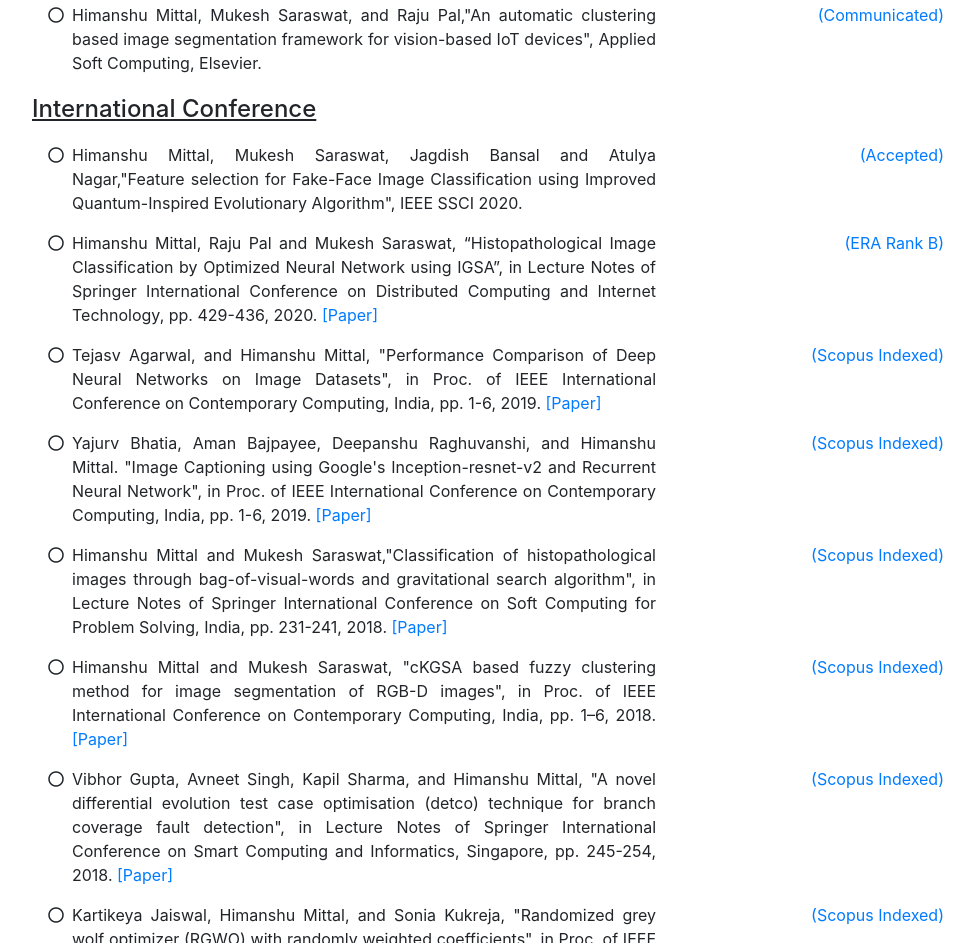
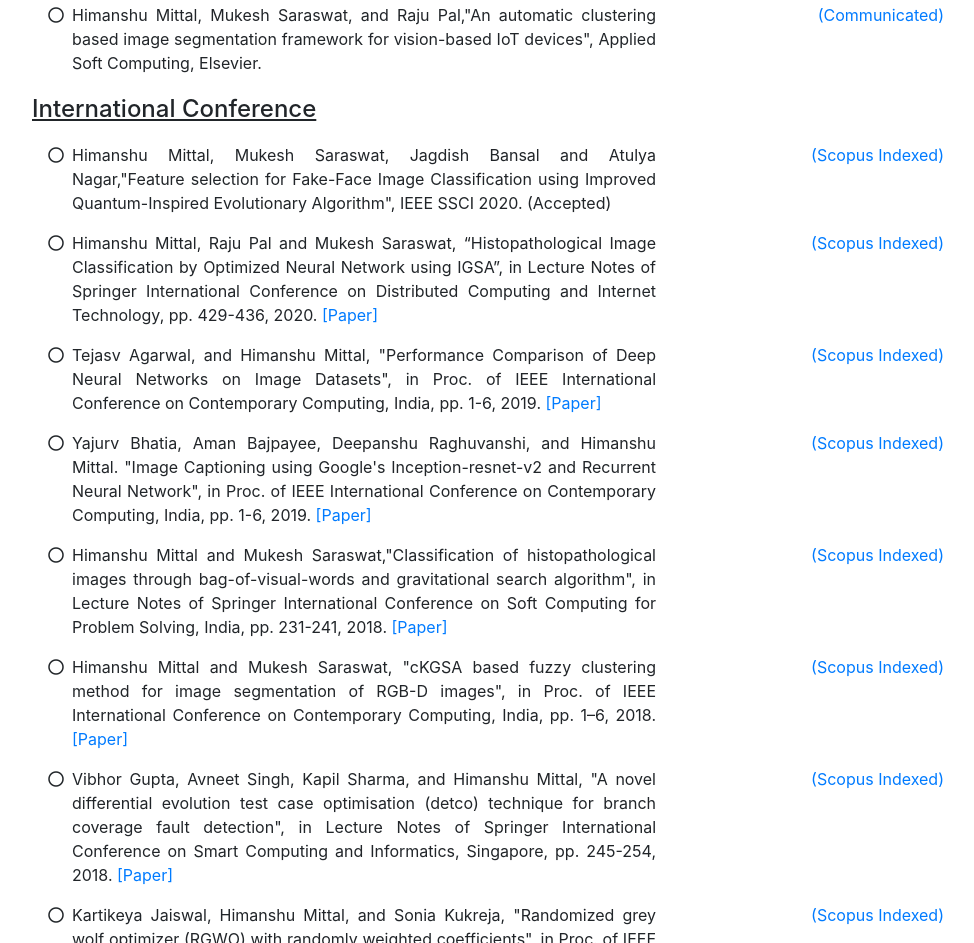
Before and after one commit to himanshuRepo/Himanshu-Mittal, a website with bundled scripts: page index.html in a window 1280 px wide. Shown: the part 2433-3376 px from the top of the page, without its empty margins (288-1262 px from the left). Built offline with nearby package versions, Linux system fonts and the light colour scheme; a web font is replaced by a local one.

Commit message:
Update index.html

```diff
--- a/index.html
+++ b/index.html
@@ -298,10 +298,10 @@
              <i class="fa-li far fa-circle"></i>
                    <div class="resume-item d-flex flex-column flex-md-row justify-content-between">
           <div class="resume-content">
-            <p>Himanshu Mittal, Mukesh Saraswat, Jagdish Bansal and Atulya Nagar,"Feature selection for Fake-Face Image Classification using Improved Quantum-Inspired Evolutionary Algorithm", IEEE SSCI 2020.</p>
-          </div>
-           <div class="resume-date text-md-right">
-            <span class="text-primary">(Accepted)</span>
+            <p>Himanshu Mittal, Mukesh Saraswat, Jagdish Bansal and Atulya Nagar,"Feature selection for Fake-Face Image Classification using Improved Quantum-Inspired Evolutionary Algorithm", IEEE SSCI 2020. (Accepted)</p>
+          </div>
+           <div class="resume-date text-md-right">
+            <span class="text-primary">(Scopus Indexed)</span>
           </div>
         </div>
        </li>
@@ -313,7 +313,7 @@
             <p>Himanshu Mittal, Raju Pal and Mukesh Saraswat, “Histopathological Image Classification by Optimized Neural Network using IGSA”, in Lecture Notes of Springer International Conference on Distributed Computing and Internet Technology, pp. 429-436, 2020. <a href="https://link.springer.com/chapter/10.1007/978-3-030-36987-3_29" target="blank"><span class="text-primary">[Paper]</span></a></p>
           </div>
            <div class="resume-date text-md-right">
-            <span class="text-primary">(ERA Rank B)</span>
+            <span class="text-primary">(Scopus Indexed)</span>
           </div>
         </div>
        </li>
```
